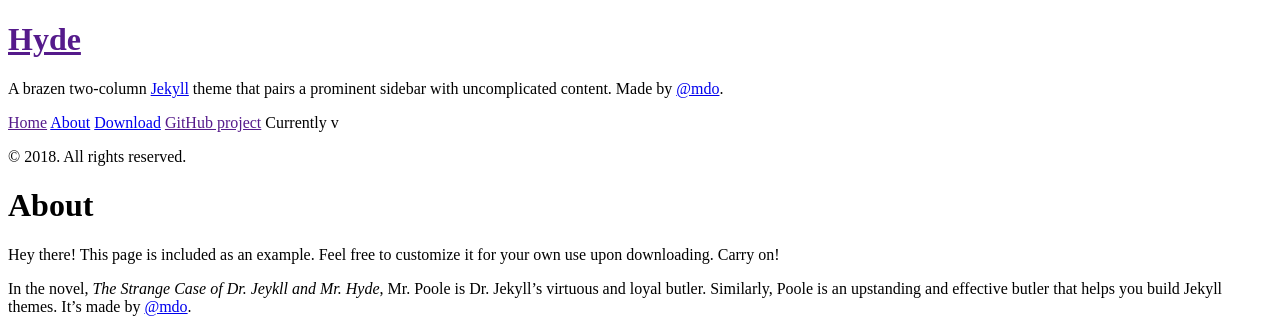
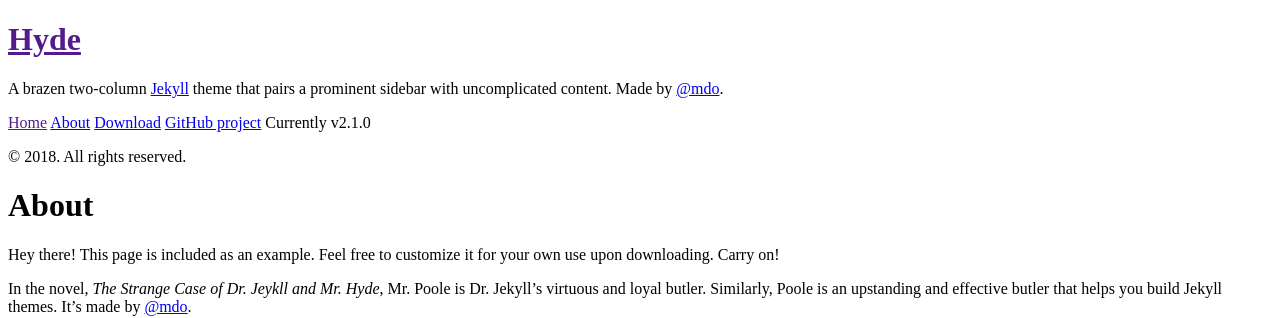
Before and after one commit to liuhaumin/vine-tree, a Jekyll site: the page built from about.md, in a window 1280 px wide. Shown: the top 318 px of the page. Built offline with Jekyll 4.4.1, drawn with Linux system fonts in a browser that asks for light colours; Markdown is read by kramdown in place of the engine named in the settings; part of the change alters nothing that is shown.

Commit message:
Update _config.yml

```diff
--- a/_config.yml
+++ b/_config.yml
@@ -10,17 +10,17 @@ permalink:        pretty
 title:            Hyde
 tagline:          'A Jekyll theme'
 description:      'A brazen two-column <a href="http://jekyllrb.com" target="_blank">Jekyll</a> theme that pairs a prominent sidebar with uncomplicated content. Made by <a href="https://twitter.com/mdo" target="_blank">@mdo</a>.'
-# url:              http://hyde.getpoole.com
-# baseurl:          /
+url:              http://hyde.getpoole.com
+baseurl:          /
 
-# author:
-#   name:           'Mark Otto'
-#   url:            https://twitter.com/mdo
+author:
+  name:           'Mark Otto'
+  url:            https://twitter.com/mdo
 
-# paginate:         5
+paginate:         5
 
-# # Custom vars
-# version:          2.1.0
+# Custom vars
+version:          2.1.0
 
-# github:
-#   repo:           https://github.com/poole/hyde
+github:
+  repo:           https://github.com/poole/hyde
```
